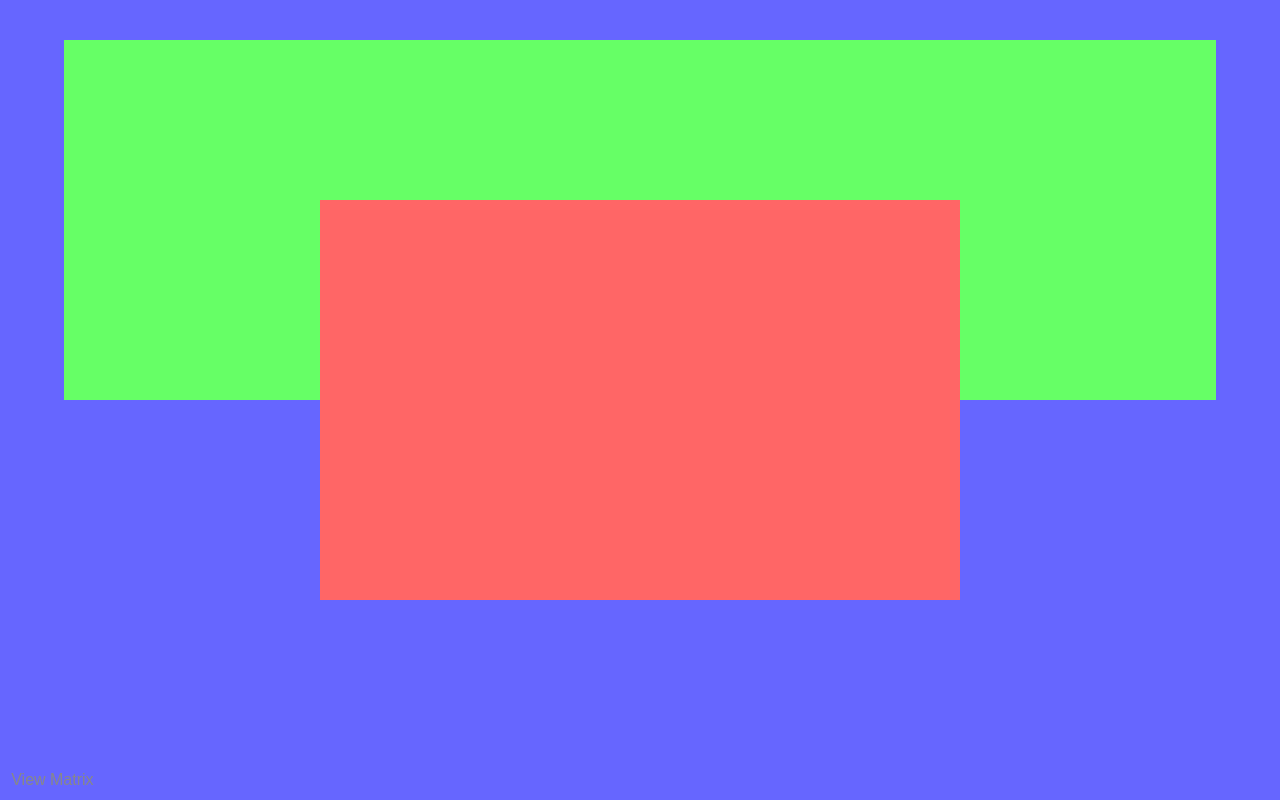
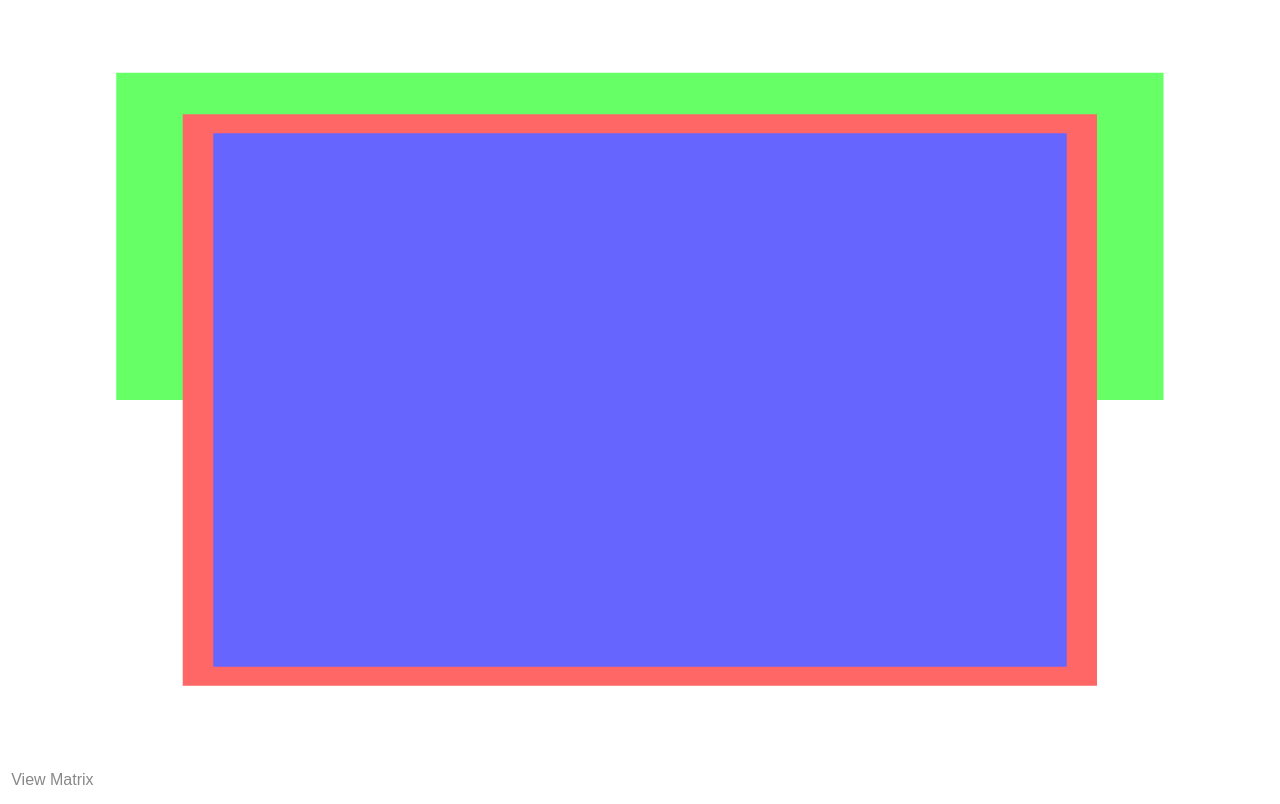
Before and after one commit to tomoyuen/WebGL, a plain HTML site: page index2.html in a window 1280 px wide. Drawn offline with Linux system fonts and the light colour scheme.

Commit message:
study homogeneous coordinates

```diff
--- a/Box.js
+++ b/Box.js
@@ -22,14 +22,14 @@ export default class WebGLBox {
     // create some attribute data
     const data = new Float32Array([
       // triangle 1
-      settings.left, settings.bottom, settings.depth,
-      settings.right, settings.bottom, settings.depth,
-      settings.left, settings.top, settings.depth,
+      settings.left, settings.bottom, settings.depth, settings.w,
+      settings.right, settings.bottom, settings.depth, settings.w,
+      settings.left, settings.top, settings.depth, settings.w,
 
       // triangle 2
-      settings.left, settings.top, settings.depth,
-      settings.right, settings.bottom, settings.depth,
-      settings.right, settings.top, settings.depth
+      settings.left, settings.top, settings.depth, settings.w,
+      settings.right, settings.bottom, settings.depth, settings.w,
+      settings.right, settings.top, settings.depth, settings.w
     ]);
 
     // use Webgl to draw this onto the screen
@@ -42,7 +42,7 @@ export default class WebGLBox {
 
     // setup the pointer to our attribute data
     gl.enableVertexAttribArray(this.positionLocation);
-    gl.vertexAttribPointer(this.positionLocation, 3, gl.FLOAT, false, 0, 0);
+    gl.vertexAttribPointer(this.positionLocation, 4, gl.FLOAT, false, 0, 0);
 
     // setup the color uniform that will be shared across all triangles
     gl.uniform4fv(this.colorLocaiton, settings.color);
--- a/index2.html
+++ b/index2.html
@@ -41,7 +41,7 @@
   <!-- The vertex shader operates on individual vertices in our model data by setting gl_Position -->
   <script id="vertex-shader" type="x-shader/x-vertex">
     // Each point has a position and color
-    attribute vec3 position;
+    attribute vec4 position;
     // attribute vec4 color;
 
     // The transformation matrices
@@ -59,7 +59,7 @@
       // Read the multiplication in reverse order, the point is taken from the original model space and moved into world space.
       // It's the projected into clip space as a homogeneous point. Generally the W value will be something other than 1 at the end of
       // it.
-      gl_Position = vec4(position, 1.0);
+      gl_Position = position;
       // gl_Position = projection * view * model * vec4(position, 1.0);
     }
   </script>
@@ -85,6 +85,7 @@
       bottom: -0.5,
       left: -0.5,
       right: 0.5,
+      w: 0.7,
       depth: 0,
       color: [1, 0.4, 0.4, 1] // red
     });
@@ -94,6 +95,7 @@
       bottom: 0,
       left: -0.9,
       right: 0.9,
+      w: 1.1,
       depth: 0.5,
       color: [0.4, 1, 0.4, 1] // green
     });
@@ -103,7 +105,8 @@
       bottom: -1,
       left: -1,
       right: 1,
-      depth: 0.8,
+      w: 1.5,
+      depth: -1.5,
       color: [0.4, 0.4, 1, 1] // blue
     });
   </script>
```
